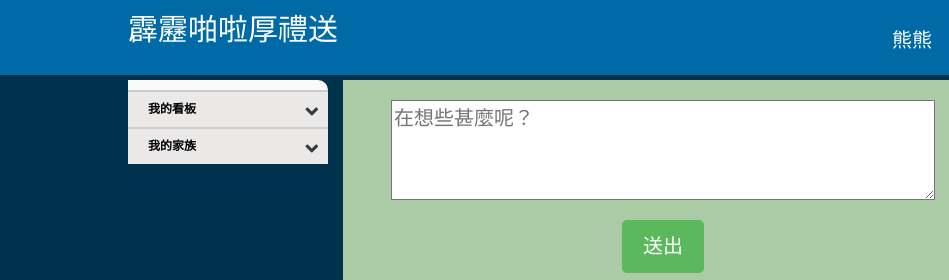
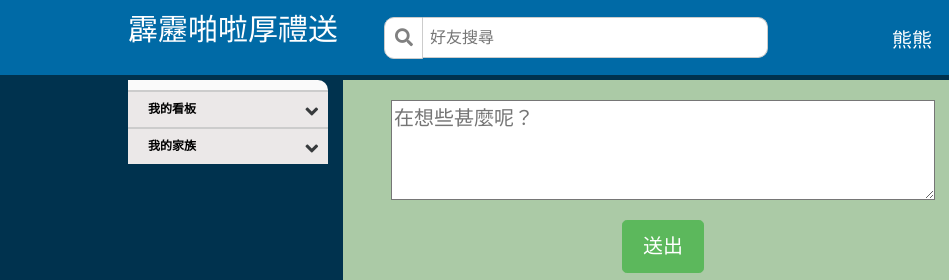
Before and after one commit to dada97/Software-Engineering, a website: page main.html in a window 1280 px wide. Shown: the top 280 px of the page, 0-949 px from the left. Drawn offline with nearby package versions, Linux system fonts and the light colour scheme; no server answers.

Commit message:
main.js update

```diff
--- a/main.html
+++ b/main.html
@@ -43,12 +43,15 @@
         <span id="Home_button" class="home-style cur_point">首頁</span>
         <span id="PassWord_button" class="data-style cur_point">更改資料</span>
         <span id="Username" class="name-style">熊熊</span>
+     </div>
 
 
-
-
+     <div id="Search-block" class="top-search-block">
+            <div id="Search" class="search-icon-div"><i class="fas fa-search search-icon"></i></div>
+            <input class="top-search" type="text" name="friend_search" placeholder="好友搜尋">
+            <input class="top-search" type="text" name="title_search" placeholder="看板搜尋">
+            <input class="top-search" type="text" name="group_search" placeholder="家族搜尋">
      </div>
-
 
 
     <!-- <div style="width: 100%; height: 50px ; background-color: white;">
--- a/main_script.js
+++ b/main_script.js
@@ -24,11 +24,14 @@ window.onload = function () {
     aside_obj = document.getElementById('aside');
     section_obj = document.getElementById('section');
     nav_obj = document.getElementById('nav');
-    meun_button_obj = document.getElementById('meun_button');
 
     var timer = new Date();
     last_click_time = timer.getTime();
     var userAgent = navigator.userAgent;
+
+    //顯示search
+    $('#Search-block').find("input[name='friend_search']").css('display','block');
+
     dispaly_Article();
    // initial();
    // get_Friend();
@@ -60,14 +63,14 @@ function send_token(){
 
 function initial()
 {
-    $('#Username').text(Account_Data.username);
+    $('#Username').text(Account_Data[0].username);
 
-    if(Account_Data.gender == 'M')
+    if(Account_Data[0].gender == 'M')
     {
         console.log('男');
         sex_url = "images/boy.png";
     }
-    else if(Account_Data.gender == 'F')
+    else if(Account_Data[0].gender == 'F')
     {
         console.log('女');
         sex_url = "images/girl.png"
@@ -103,6 +106,7 @@ function get_Friend(){
 
         success: function (data) {
           myfriend = data.friends
+          console.log('myfriend');
           console.log(myfriend);
         },
         error: function(data){
@@ -120,10 +124,12 @@ function get_AllArticlebyfriend(){
         method: 'GET',
         dataType: 'json',
         contentType: 'application/json',
-        data: jsonStr,
+        data: {},
 
         success: function (data) {
             AllArticle = data.articles
+            console.log('AllArticle');
+            console.log(AllArticle);
             //dispaly_Article();
         },
         error: function(data){
@@ -251,6 +257,21 @@ $('#Home_button').click(function () {
     document.location.href = "main.html";
 });
 
+$('#Search').click(function () {
+    console.log("123");
+    $('#Search-block').find('input').each(function () {
+        if ($(this).css('display') == 'block')
+        {
+            console.log($(this));
+            return;
+        }
+       /* if ($(this).prop("checked") == true) {
+            right_username.push($(this).parents("ul.trstyle").children("li[name='user']").text());
+        }*/
+    });
+});
+
+//search"
 $('#update_data_button').click(function () {
     var username = $('#update_password_form').find("input[name='username']").val()
     //var accountid =  Account_Data.ID
--- a/main_style.css
+++ b/main_style.css
@@ -38,7 +38,6 @@ a{
   width : 100%;
   height : 75px;
   position: fixed;
-  z-index: 1;
   /*min-height: 60px;*/
 }
 
@@ -100,6 +99,49 @@ a{
 .mar-b-20{
     margin-bottom: 20px;
 }
+
+.top-search-block {
+    position: absolute;
+    left: 30%;
+    width: 30%;
+    height: 100%;
+    top :0px;
+    display: flex;
+    align-items: center;
+    justify-content: center;
+}
+
+.search-icon{
+    color:gray;
+    font-size :18px;
+    border:2px;
+    cursor:pointer;
+}
+
+.search-icon-div{
+    padding-left: 10px;
+    padding-top: 10px;
+    background-color: white;
+    border:1.8px #ccc solid;
+    border-width: 1.8px 1.8px 1.8px 1.8px;
+    width:42px;
+    height:42px;
+    border-top-left-radius: 10px;
+    border-bottom-left-radius: 10px;
+}
+
+.top-search {
+    display: none;
+    width: 100%;
+    padding: .45rem .45rem;
+    font-size: 1rem;
+    z-index: 1;
+    border-top-right-radius: 10px;
+    border-bottom-right-radius: 10px;
+    border: 1.8px #ccc solid;
+    border-width: 1.8px 1.8px 1.8px 0px;
+}
+
 .marquee {
     position: relative; /* 若子物件為position:absolute; 則要position: relative;且 overflow: hidden;才能隱藏溢出結果*/
     overflow: hidden;
--- a/src/software-engineering/models/MySQL.js
+++ b/src/software-engineering/models/MySQL.js
@@ -23,6 +23,7 @@ async addAccount(account,password,username,gender){
 			console.log("db connected");
 			var myDate = new Date().toJSON().slice(0, 19).replace('T', ' ');
 			var sql = "INSERT INTO account_table (account,password,username,gender,createtime) VALUES ('"+account+"','"+password+"','"+username+"','"+gender+"','"+myDate+"')";
+			console.log(sql);
 			con.query(sql, function (err, result) {
 
 			if (result == undefined) {
--- a/src/software-engineering/repositories/accountRepository.js
+++ b/src/software-engineering/repositories/accountRepository.js
@@ -7,7 +7,7 @@ export default class Account {
 
     //建立帳戶
     async createAccount(data){
-		return this.AccountModel.addAccount(account,password,username,gender);
+		return this.AccountModel.addAccount(data.account,data.password,data.username,data.gender);
     }
 
     //用帳號搜尋帳戶資訊
```
Also changed, not shown: index.html (+4 -7 lines).
